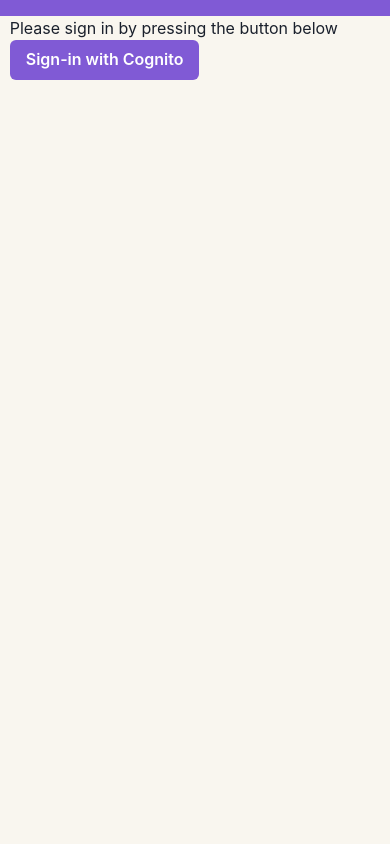
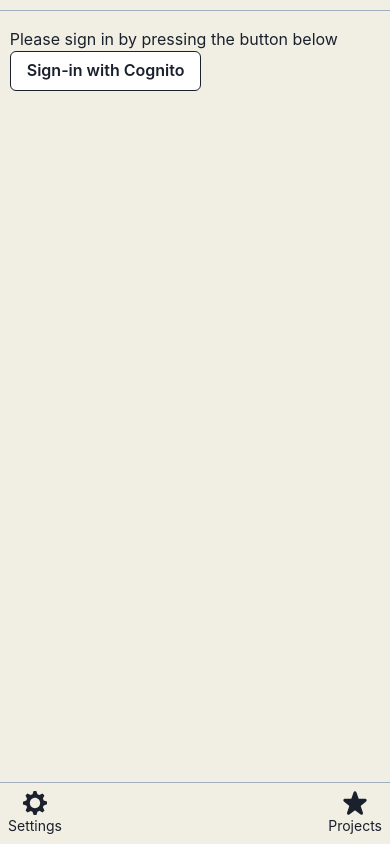
Before and after one commit to three-consulting/epoc-frontend, a Next.js app: page / in a window 390 px wide. Built offline with nearby package versions, Linux system fonts and the light colour scheme; no server answers.

Commit message:
feat: added navbar for mobile

```diff
--- a/components/Footer/index.tsx
+++ b/components/Footer/index.tsx
@@ -1,8 +1,13 @@
 import React from 'react';
 import { Box } from '@chakra-ui/react';
+import NavBarMobile from '../NavBarMobile';
 
 function Footer(): JSX.Element {
-    return <Box></Box>;
+    return (
+        <Box borderTop="1px" borderColor="gray.400" backgroundColor="#f1efe3">
+            <NavBarMobile></NavBarMobile>
+        </Box>
+    );
 }
 
 export default Footer;
--- a/components/Header/index.tsx
+++ b/components/Header/index.tsx
@@ -5,9 +5,8 @@
     return (
         <Flex
             paddingTop="0.5"
-            borderTop="6px solid"
-            borderTopColor="purple.500"
-            backgroundColor="purple.500"
+            borderBottom="1px"
+            borderColor="gray.400"
             paddingBottom="0.5rem"
             textAlign="center"
             justifyContent="center"
--- a/components/Layout/index.tsx
+++ b/components/Layout/index.tsx
@@ -10,7 +10,7 @@
 
 function Layout({ children }: LayoutProps): JSX.Element {
     return (
-        <Flex flexDirection="column" height="100vh" backgroundColor="#f9f6ef">
+        <Flex flexDirection="column" minHeight="100vh" backgroundColor="#f1efe3">
             <Header></Header>
             <Main>{children}</Main>
             <Footer></Footer>
--- a/components/Main/index.tsx
+++ b/components/Main/index.tsx
@@ -7,7 +7,15 @@
 
 function Main({ children }: MainProps): JSX.Element {
     return (
-        <Box display="block" marginLeft="auto" marginRight="auto" width={['95vw', '75vw', '62.5vw', '50vw']}>
+        <Box
+            display="block"
+            flex="1 0 auto"
+            marginLeft="auto"
+            marginRight="auto"
+            paddingTop="1rem"
+            paddingBottom="1rem"
+            width={['95vw', '75vw', '62.5vw', '50vw']}
+        >
             {children}
         </Box>
     );
--- /dev/null
+++ b/components/NavBarMobile/index.tsx
@@ -0,0 +1,30 @@
+import React from 'react';
+import { Breadcrumb, BreadcrumbItem, Box, Text, VStack } from '@chakra-ui/react';
+import { SettingsIcon, StarIcon } from '@chakra-ui/icons';
+
+function NavBarMobile(): JSX.Element {
+    return (
+        <Breadcrumb padding="0.5rem" separator="">
+            <Box display="flex" justifyContent="space-between">
+                <BreadcrumbItem>
+                    <VStack>
+                        <SettingsIcon margin="0" padding="0" width="1.5rem" height="1.5rem" />
+                        <Text fontSize="sm" margin="0 !important" padding="0">
+                            Settings
+                        </Text>
+                    </VStack>
+                </BreadcrumbItem>
+                <BreadcrumbItem>
+                    <VStack>
+                        <StarIcon width="1.5rem" height="1.5rem" />
+                        <Text fontSize="sm" margin="0 !important" padding="0">
+                            Projects
+                        </Text>
+                    </VStack>
+                </BreadcrumbItem>
+            </Box>
+        </Breadcrumb>
+    );
+}
+
+export default NavBarMobile;
--- a/pages/index.tsx
+++ b/pages/index.tsx
@@ -10,7 +10,7 @@
     return (
         <Layout>
             <Box>Please sign in by pressing the button below</Box>
-            <Button colorScheme="purple" variant="solid" onClick={() => signIn('cognito')}>
+            <Button colorScheme="black" backgroundColor="white" variant="outline" onClick={() => signIn('cognito')}>
                 Sign-in with Cognito
             </Button>
         </Layout>
```
